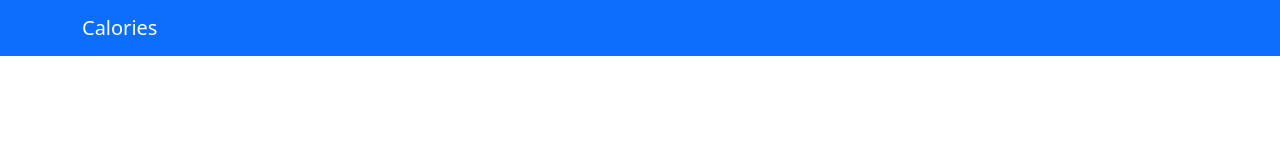
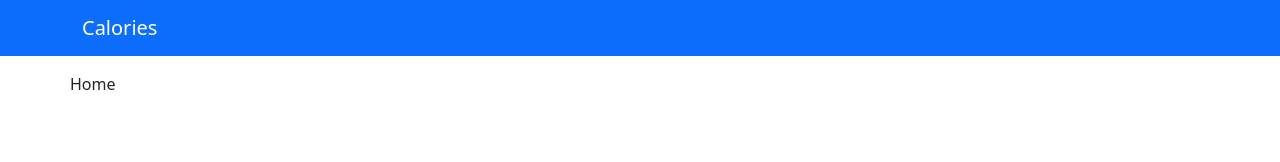
Before and after one commit to AlmazXX/calories, a React (Create React App) app: page / in a window 1280 px wide. Shown: the top 162 px of the page. Built offline with nearby package versions, Linux system fonts and the light colour scheme.

Commit message:
Added Route to Home cont

```diff
--- a/src/App.tsx
+++ b/src/App.tsx
@@ -1,8 +1,13 @@
+import { Routes, Route } from "react-router-dom";
 import Layout from "./components/Layout/Layout";
+import Home from "./containers/Home/Home";
 
 function App() {
   return (
     <Layout>
+      <Routes>
+        <Route path='/' element={<Home/>}/>
+      </Routes>
     </Layout>
   );
 }
```
